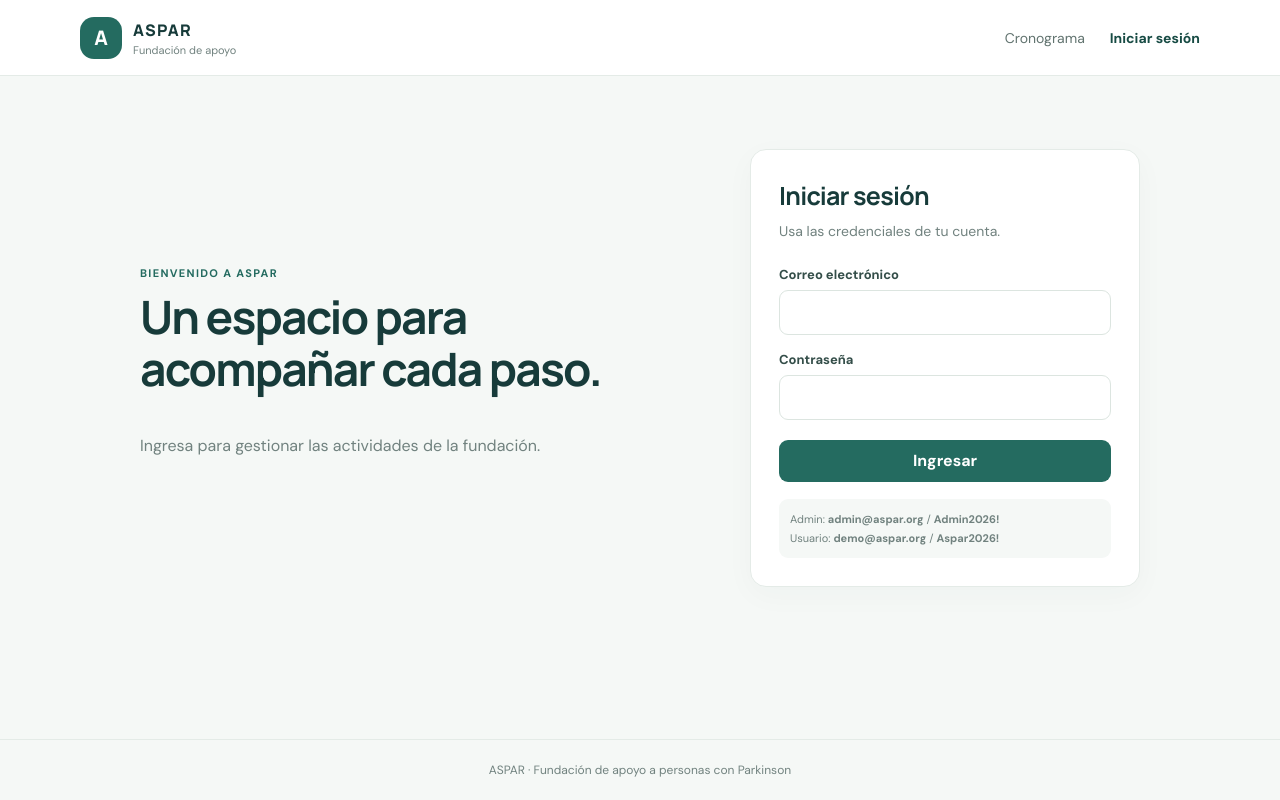
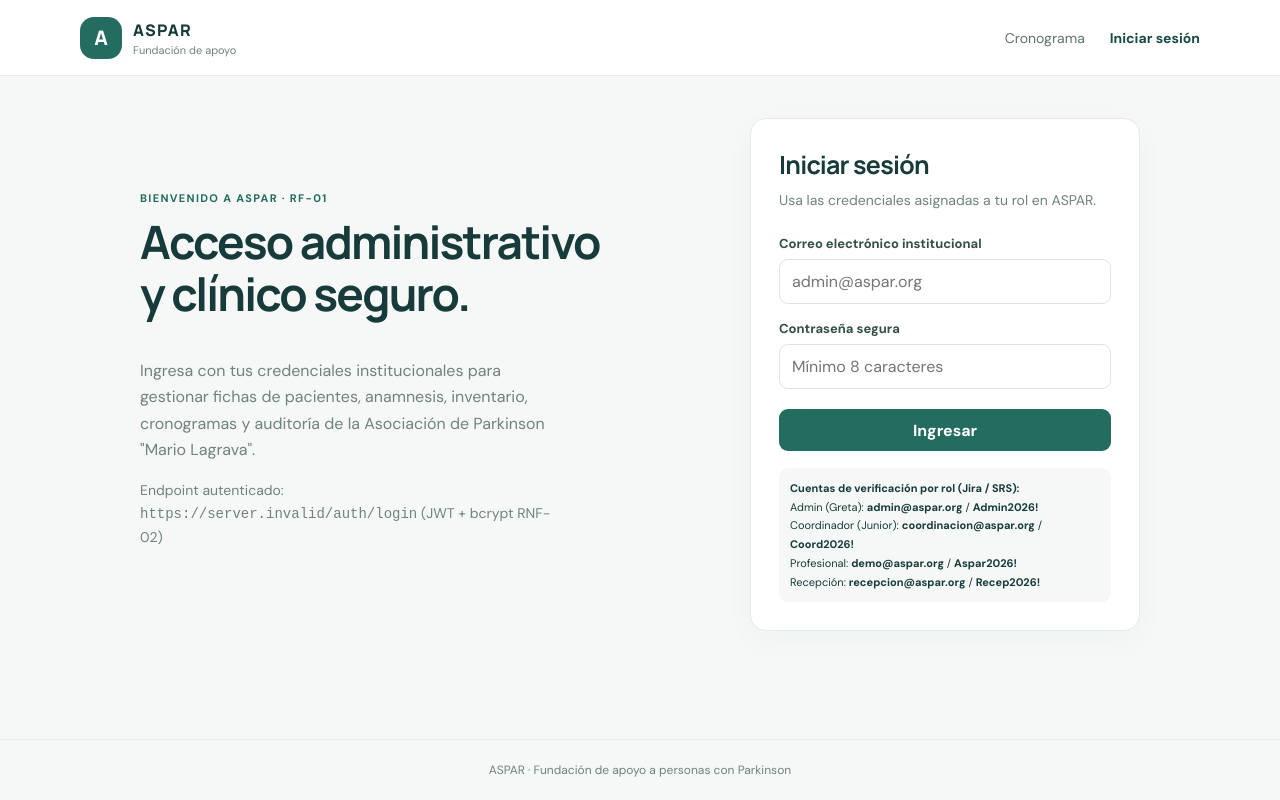
Before and after one commit to Joserppz/soluna-solutions, a Vue app in the folder Frontend/: page /login in a window 1280 px wide. Built offline with nearby package versions, Linux system fonts and the light colour scheme; no server answers.

Commit message:
feat(SCRUM-11/SCRUM-66): implementar validaciones de entrada, control de intentos y autenticacion API en LoginView

```diff
--- a/Frontend/src/views/LoginView.vue
+++ b/Frontend/src/views/LoginView.vue
@@ -1,77 +1,183 @@
 <script setup lang="ts">
-import { ref } from 'vue'
+import { computed, ref } from 'vue'
 import { useRoute, useRouter } from 'vue-router'
-import { signIn } from '../services/aspar'
+import { signIn, signInWithApi } from '../services/aspar'
+import { getApiBaseUrl } from '../services/api'
 
 const email = ref('')
 const password = ref('')
 const error = ref('')
+const isSubmitting = ref(false)
+const failedAttempts = ref(0)
+const lockedUntil = ref(0)
+
 const router = useRouter()
 const route = useRoute()
+const apiBaseUrl = getApiBaseUrl()
 
-function submitLogin() {
+const emailPattern = /^[^\s@]+@[^\s@]+\.[^\s@]+$/
+
+const emailValidationMessage = computed(() => {
+  if (!email.value) return ''
+  if (!emailPattern.test(email.value.trim())) {
+    return 'Ingresa un correo electrónico con formato válido (ej. usuario@aspar.org).'
+  }
+  return ''
+})
+
+const passwordValidationMessage = computed(() => {
+  if (!password.value) return ''
+  if (password.value.length < 8) {
+    return 'La contraseña debe tener un mínimo de 8 caracteres.'
+  }
+  return ''
+})
+
+function validateCredentials(): string | null {
+  if (lockedUntil.value > Date.now()) {
+    const remainingSec = Math.ceil((lockedUntil.value - Date.now()) / 1000)
+    return `Demasiados intentos fallidos. Espera ${remainingSec} segundos antes de volver a intentar.`
+  }
+
+  const trimmedEmail = email.value.trim()
+  if (!trimmedEmail || !password.value) {
+    return 'Completa el correo y la contraseña.'
+  }
+
+  if (!emailPattern.test(trimmedEmail)) {
+    return 'Ingresa un correo electrónico con formato válido.'
+  }
+
+  if (password.value.length < 8) {
+    return 'La contraseña debe contener al menos 8 caracteres.'
+  }
+
+  return null
+}
+
+async function submitLogin() {
   error.value = ''
 
-  if (!email.value.trim() || !password.value) {
-    error.value = 'Completa el correo y la contraseña.'
+  const validationError = validateCredentials()
+  if (validationError) {
+    error.value = validationError
     return
   }
 
-  if (!signIn(email.value, password.value)) {
+  isSubmitting.value = true
+  try {
+    let authenticated = signIn(email.value, password.value)
+
+    if (!authenticated) {
+      const apiResult = await signInWithApi(email.value, password.value)
+      authenticated = apiResult.ok
+    } else {
+      // Sincroniza token JWT con el backend si está en ejecución
+      signInWithApi(email.value, password.value).catch(() => undefined)
+    }
+
+    if (!authenticated) {
+      failedAttempts.value += 1
+      if (failedAttempts.value >= 5) {
+        lockedUntil.value = Date.now() + 30_000
+        error.value =
+          'Cuenta bloqueada temporalmente por 30 segundos tras 5 intentos fallidos (RNF-02).'
+      } else {
         error.value = 'Correo o contraseña incorrectos, o usuario inactivo.'
+      }
       return
     }
 
+    failedAttempts.value = 0
     const redirect =
       typeof route.query.redirect === 'string' ? route.query.redirect : '/'
 
-  router.push(redirect)
+    await router.push(redirect)
+  } finally {
+    isSubmitting.value = false
+  }
 }
 </script>
 
 <template>
   <section class="auth-layout">
     <div class="auth-intro">
-      <span class="eyebrow">Bienvenido a ASPAR</span>
-      <h1>Un espacio para acompañar cada paso.</h1>
-      <p>Ingresa para gestionar las actividades de la fundación.</p>
+      <span class="eyebrow">Bienvenido a ASPAR · RF-01</span>
+      <h1>Acceso administrativo y clínico seguro.</h1>
+      <p>
+        Ingresa con tus credenciales institucionales para gestionar fichas de
+        pacientes, anamnesis, inventario, cronogramas y auditoría de la
+        Asociación de Parkinson "Mario Lagrava".
+      </p>
+      <p class="muted">
+        Endpoint autenticado: <code>{{ apiBaseUrl }}/auth/login</code> (JWT +
+        bcrypt RNF-02)
+      </p>
     </div>
 
-    <form class="card form-card" @submit.prevent="submitLogin">
+    <form
+      class="card form-card"
+      novalidate
+      aria-label="Formulario de inicio de sesión administrativo"
+      @submit.prevent="submitLogin"
+    >
       <h2>Iniciar sesión</h2>
-      <p class="muted">Usa las credenciales de tu cuenta.</p>
+      <p class="muted">Usa las credenciales asignadas a tu rol en ASPAR.</p>
 
-      <label for="email">Correo electrónico</label>
+      <label for="email">Correo electrónico institucional</label>
       <input
         id="email"
         v-model.trim="email"
         type="email"
         autocomplete="username"
+        placeholder="admin@aspar.org"
+        :aria-invalid="Boolean(emailValidationMessage)"
         required
       />
+      <small v-if="emailValidationMessage" class="field-hint-error">
+        {{ emailValidationMessage }}
+      </small>
 
-      <label for="password">Contraseña</label>
+      <label for="password">Contraseña segura</label>
       <input
         id="password"
         v-model="password"
         type="password"
         autocomplete="current-password"
+        placeholder="Mínimo 8 caracteres"
         minlength="8"
+        :aria-invalid="Boolean(passwordValidationMessage)"
         required
       />
+      <small v-if="passwordValidationMessage" class="field-hint-error">
+        {{ passwordValidationMessage }}
+      </small>
 
       <p v-if="error" class="form-error" role="alert">{{ error }}</p>
 
-      <button class="button button-primary full-width" type="submit">
-        Ingresar
+      <button
+        class="button button-primary full-width"
+        type="submit"
+        :disabled="isSubmitting"
+      >
+        {{ isSubmitting ? 'Verificando credenciales...' : 'Ingresar' }}
       </button>
 
-      <p class="demo-hint">
-        Admin: <strong>admin@aspar.org</strong> / <strong>Admin2026!</strong>
+      <div class="demo-hint">
+        <strong>Cuentas de verificación por rol (Jira / SRS):</strong>
         <br />
-        Usuario: <strong>demo@aspar.org</strong> /
+        Admin (Greta): <strong>admin@aspar.org</strong> /
+        <strong>Admin2026!</strong>
+        <br />
+        Coordinador (Junior): <strong>coordinacion@aspar.org</strong> /
+        <strong>Coord2026!</strong>
+        <br />
+        Profesional: <strong>demo@aspar.org</strong> /
         <strong>Aspar2026!</strong>
-      </p>
+        <br />
+        Recepción: <strong>recepcion@aspar.org</strong> /
+        <strong>Recep2026!</strong>
+      </div>
     </form>
   </section>
 </template>
```
Lines whose indentation alone changed are shown as unchanged.
